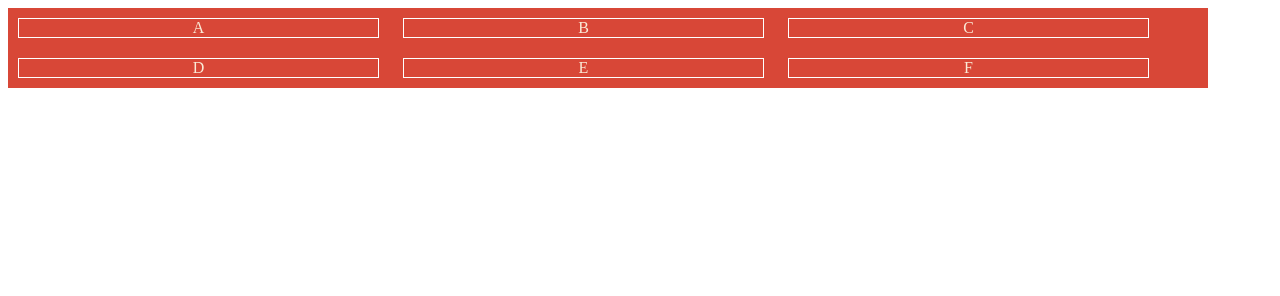
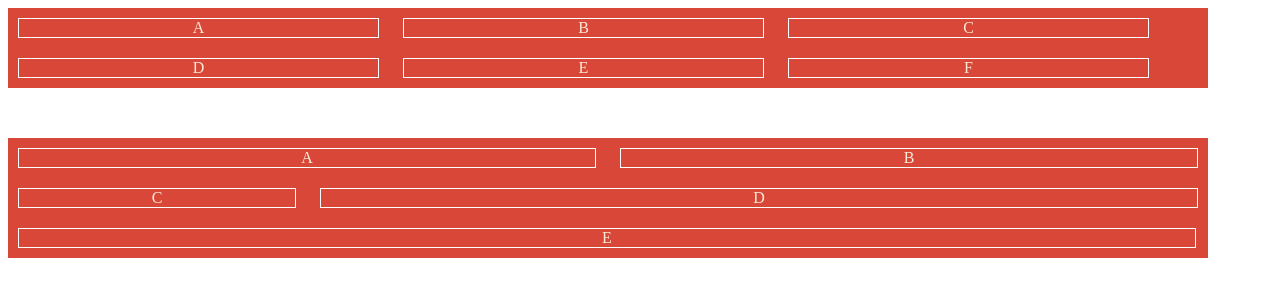
Before and after one commit to NycollSM/Floats, a plain HTML site: page index.html in a window 1280 px wide. Drawn offline with Linux system fonts and the light colour scheme.

Commit message:
segundo float con porcentajes

```diff
--- a/index.html
+++ b/index.html
@@ -19,5 +19,14 @@
          <li>F</li>
         </ul>
     </div>
+    <div class="container2">
+        <ul>
+            <li class="a">A</li>
+            <li class="a">B</li>
+            <li class="b">C</li>
+            <li class="c">D</li>
+            <li class="d">E</li>
+        </ul>
+    </div>
 </body>
 </html>
--- a/sass/styles.scss
+++ b/sass/styles.scss
@@ -4,11 +4,13 @@ ul{
      margin: 0;
     padding: 0;
 }
-
-//div padre primer float
-.container{
+@mixin general {
     width: 1200px;
     background: #d84737;
+}
+//div padre (container) float
+.container{
+   @include general;
 }
 li{
     width: 359px;
@@ -18,3 +20,24 @@ li{
     color: antiquewhite;
     text-align: center;
 }
+//Segundo container
+.container2{
+    margin-top: 50px;
+    @include general;
+}
+.container2 li {
+    margin: 10px 10px;
+    display: inline-block;
+}
+.a {
+    width: 48%;
+}
+.b {
+    width: 23%;
+}
+.c {
+    width: 73%;
+}
+.d {
+    width: 98%;
+}
```
Also changed, not shown: css/styles.css, 1 other file.
